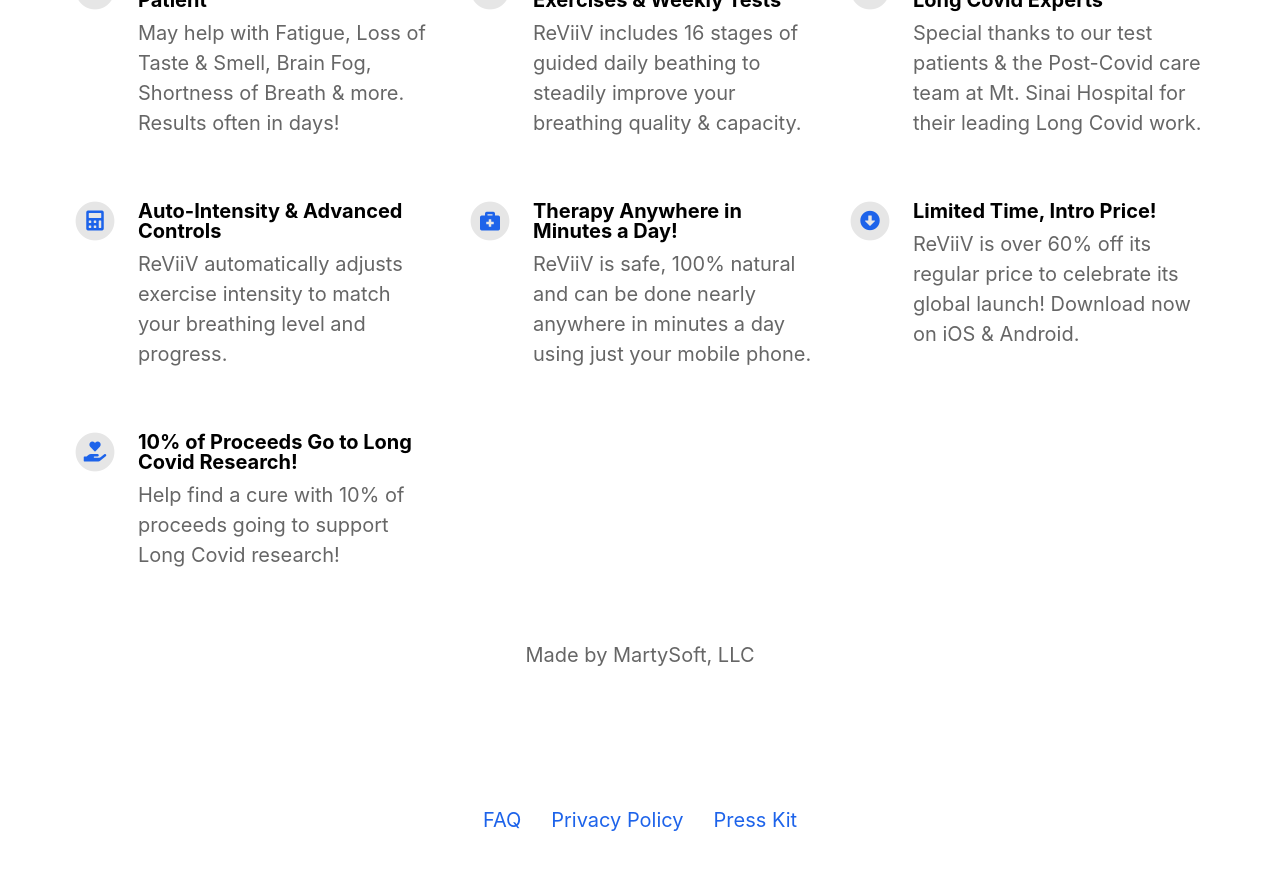
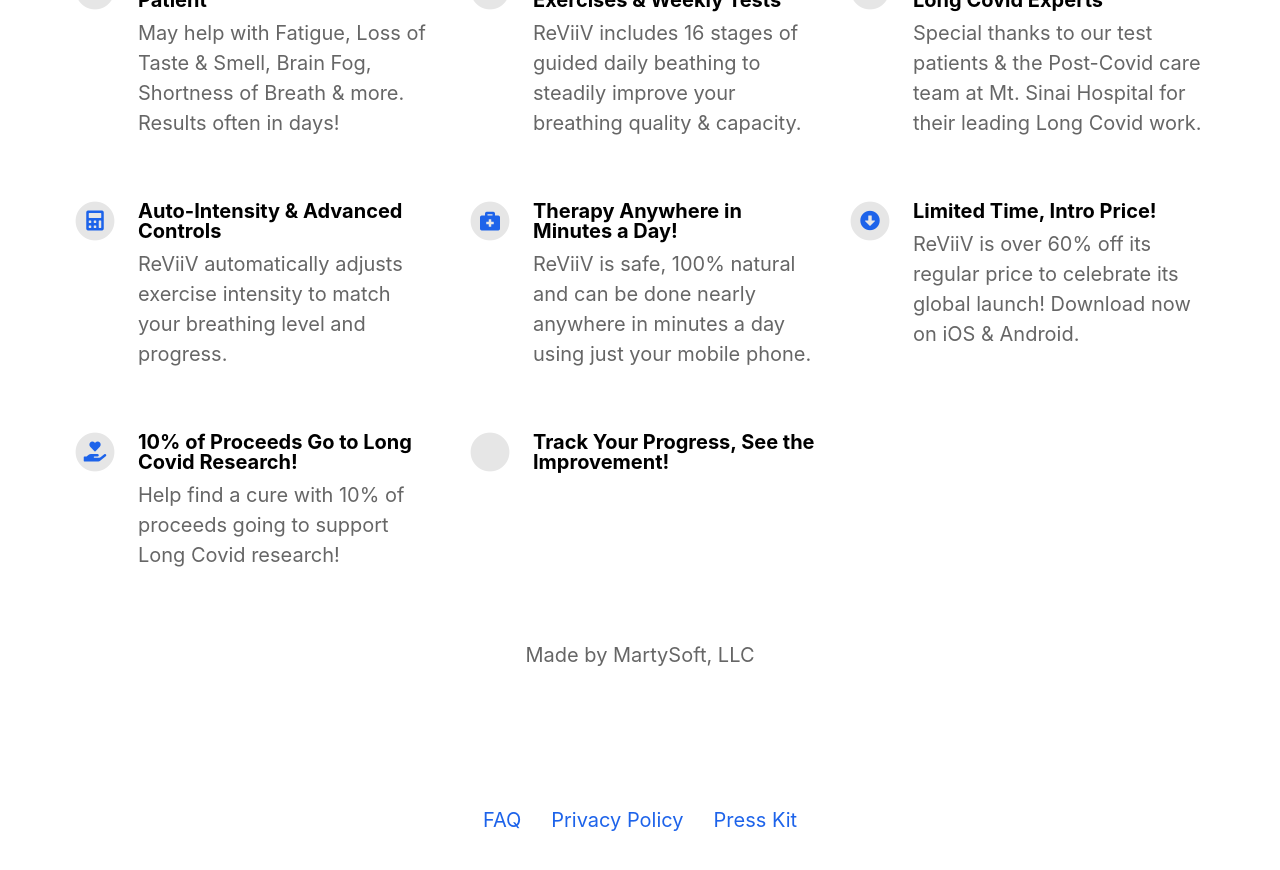
Before and after one commit to marcvanh/reviiv.me, a Jekyll site: the page built from index.html, in a window 1280 px wide and 900 px high, scrolled down 1114 px. Shown: the top 870 px of the window. Built offline with Jekyll 4.4.1, drawn with Linux system fonts in a browser that asks for light colours; nearby versions of some CDN libraries.

Commit message:
Update _config.yml

```diff
--- a/_config.yml
+++ b/_config.yml
@@ -67,7 +67,7 @@ features                                  :
     description                           : Help find a cure with 10% of proceeds going to support Long Covid research!
     fontawesome_icon_name                 : hand-holding-heart
 
-  - title                                 :
+  - title                                 : Track Your Progress, See the Improvement!
     description                           :
     fontawesome_icon_name                 :
 
```
